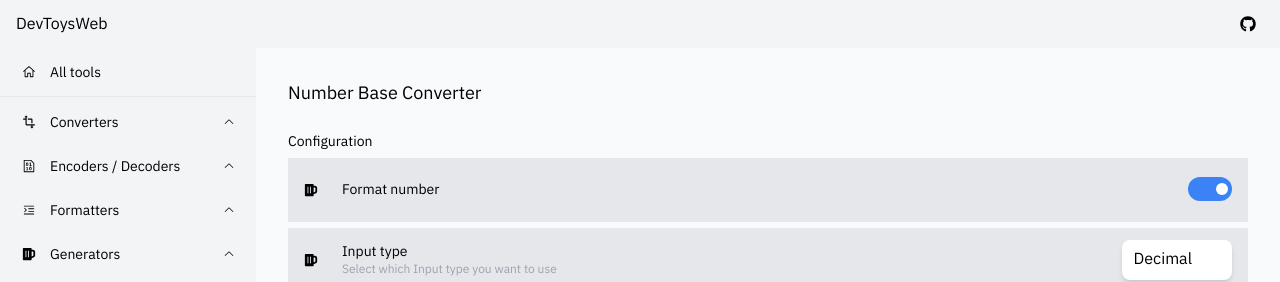
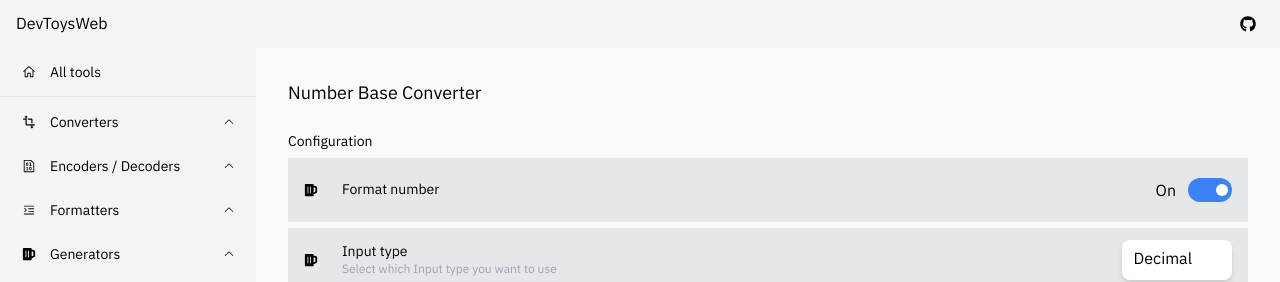
Before and after one commit to morinokami/DevToysWeb, a Next.js app: page /converters/number-base in a window 1280 px wide. Shown: the top 282 px of the page. Built offline with nearby package versions, Linux system fonts and the light colour scheme.

Commit message:
Add Toggle component

```diff
--- /dev/null
+++ b/components/Toggle.tsx
@@ -0,0 +1,35 @@
+import { Switch } from "@headlessui/react";
+
+import Spacer from "./Spacer";
+
+interface ToggleProps {
+  on: boolean;
+  onChange: (on: boolean) => void;
+  desc?: string;
+}
+
+const Toggle: React.VFC<ToggleProps> = ({ on, onChange, desc }) => {
+  return (
+    <div className="flex items-center">
+      <p className="translate-y-[2px]">{on ? "On" : "Off"}</p>
+      <Spacer x={12} />
+      <Switch
+        checked={on}
+        onChange={onChange}
+        className={`${
+          on ? "bg-blue-500" : "border-2 bg-dark-5"
+        } relative inline-flex h-6 w-11 items-center rounded-full transition-colors duration-200 ease-in-out`}
+      >
+        <span className="sr-only">{desc}</span>
+        <span
+          aria-hidden="true"
+          className={`${
+            on ? "translate-x-7" : "translate-x-1"
+          } inline-block h-3 w-3 transform rounded-full bg-white transition duration-200 ease-in-out`}
+        />
+      </Switch>
+    </div>
+  );
+};
+
+export default Toggle;
--- a/pages/[category]/number-base.tsx
+++ b/pages/[category]/number-base.tsx
@@ -8,6 +8,7 @@
 import Configuration from "../../components/Configuration";
 import SectionHeader from "../../components/SectionHeader";
 import Spacer from "../../components/Spacer";
+import Toggle from "../../components/Toggle";
 import { IconBeerMini, IconCopy } from "../../data/icon";
 import MainLayout from "../../layouts/MainLayout";
 
@@ -50,21 +51,7 @@
         <SectionHeader title="Configuration" />
         <Spacer y={6} />
         <Configuration icon={IconBeerMini} title="Format number">
-          <Switch
-            checked={format}
-            onChange={setFormat}
-            className={`${
-              format ? "bg-blue-500" : "border-2 bg-dark-5"
-            } relative inline-flex h-6 w-11 items-center rounded-full transition-colors duration-200 ease-in-out`}
-          >
-            <span className="sr-only">Format the result</span>
-            <span
-              aria-hidden="true"
-              className={`${
-                format ? "translate-x-7" : "translate-x-1"
-              } inline-block h-3 w-3 transform rounded-full bg-white transition duration-200 ease-in-out`}
-            />
-          </Switch>
+          <Toggle on={format} onChange={setFormat} desc="Format the result" />
         </Configuration>
         <Spacer y={6} />
         <Configuration
```
